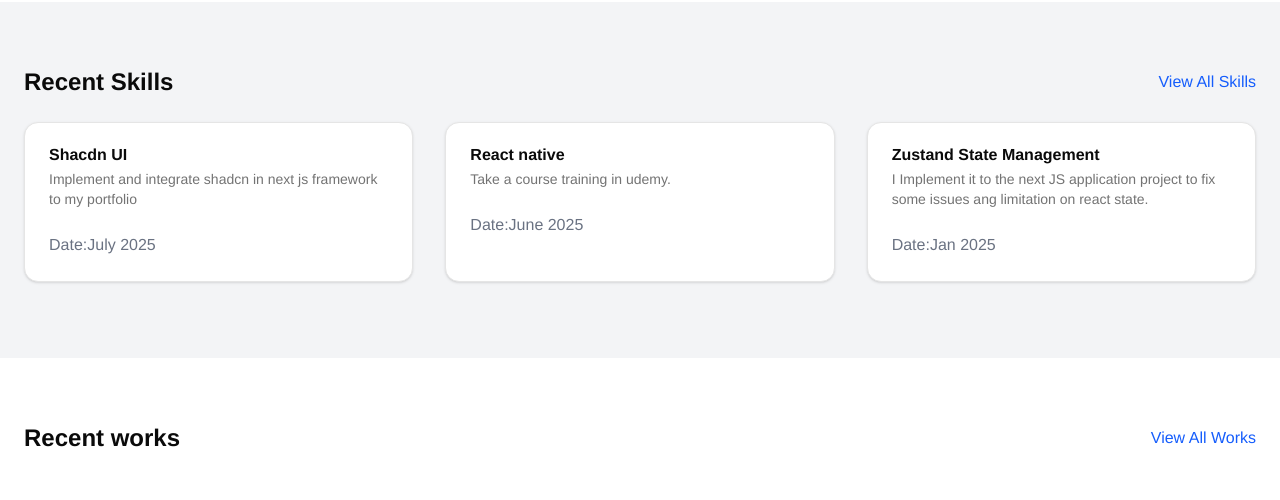
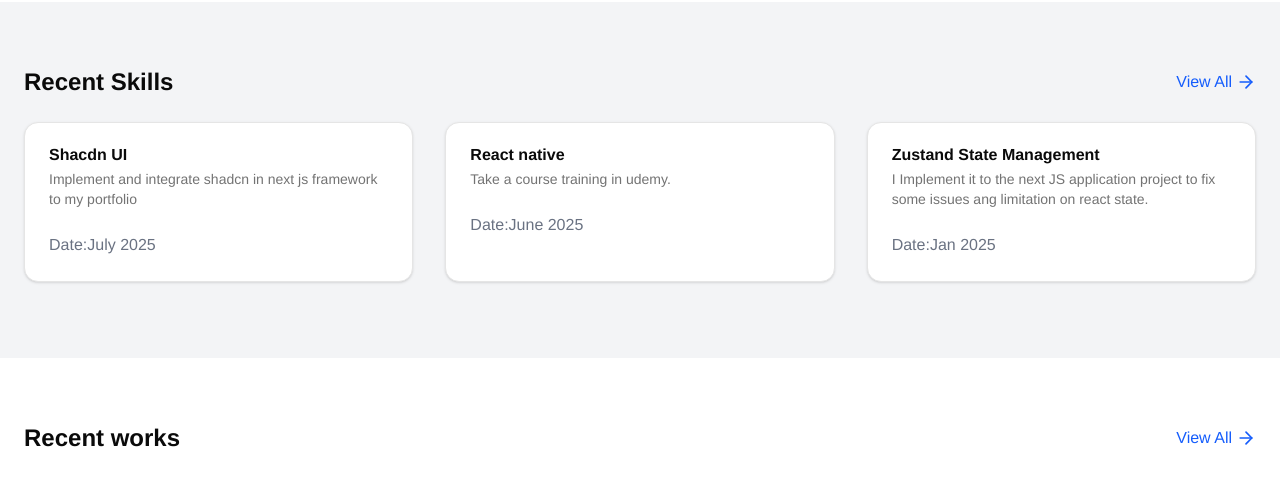
Before and after one commit to JulianSuringa/latest-next-portfolio, a Next.js app: page / in a window 1280 px wide. Shown: the part 614-1114 px from the top of the page. Built offline with nearby package versions, Linux system fonts and the light colour scheme; no server answers.

Commit message:
Update view all text with arrow and hover color in home page

```diff
--- a/src/components/RecentSkills.tsx
+++ b/src/components/RecentSkills.tsx
@@ -7,6 +7,7 @@ import {
   CardContent,
 } from "./ui/cards";
 import Link from "next/link";
+import { ArrowRight } from "lucide-react";
 
 export default function RecentSkills({ header, skills }: SkillsData) {
   return (
@@ -14,8 +15,10 @@ export default function RecentSkills({ header, skills }: SkillsData) {
       <div className="flex flex-col w-full max-w-7xl mx-auto px-6 py-16 gap-6">
         <div className="flex flex-row justify-between items-center">
           <h2 className="text-xl sm:text-2xl font-bold">Recent {header}</h2>
-          <Link href="/skills" className="text-blue-600 hover:underline">
-            View All Skills
+          <Link href="/skills" className="text-blue-600 hover:text-orange-400">
+            <span className="inline-flex items-center gap-1">
+              View All <ArrowRight size={20} />
+            </span>
           </Link>
         </div>
 
--- a/src/components/RecentWorksHistory.tsx
+++ b/src/components/RecentWorksHistory.tsx
@@ -2,6 +2,7 @@ import { WorksData } from "@/types/works";
 import Link from "next/link";
 import Image from "next/image";
 import { prefix } from "@/utils/prefix";
+import { ArrowRight } from "lucide-react";
 
 export default function RecentWorksHistory({ works }: WorksData) {
   return (
@@ -9,11 +10,10 @@ export default function RecentWorksHistory({ works }: WorksData) {
       <div className="flex flex-col w-full max-w-7xl mx-auto px-6 py-16 gap-6">
         <div className="flex flex-row justify-between items-center">
           <h2 className="text-xl sm:text-2xl font-bold">Recent works </h2>
-          <Link
-            href="/works"
-            className="text-blue-600 hover:underline text-nowrap"
-          >
-            View All Works
+          <Link href="/works" className="text-blue-600 hover:text-orange-400">
+            <span className="inline-flex items-center gap-1">
+              View All <ArrowRight size={20} />
+            </span>
           </Link>
         </div>
 
```
